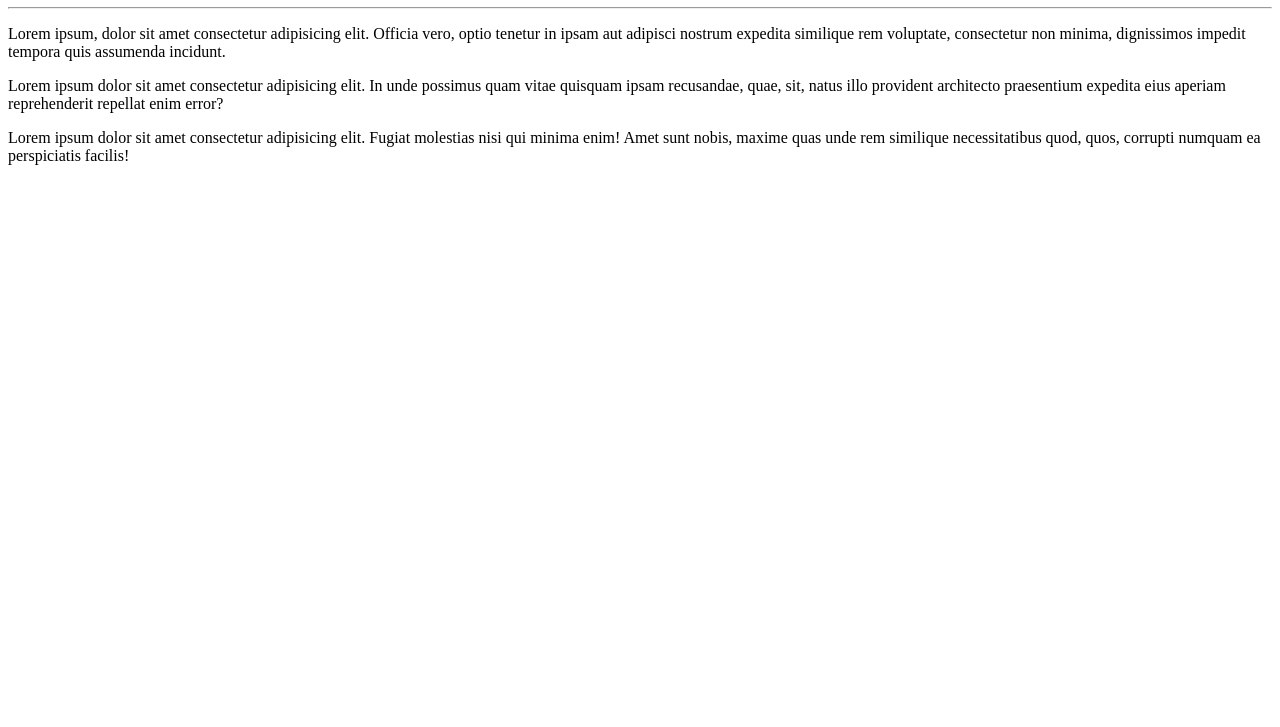
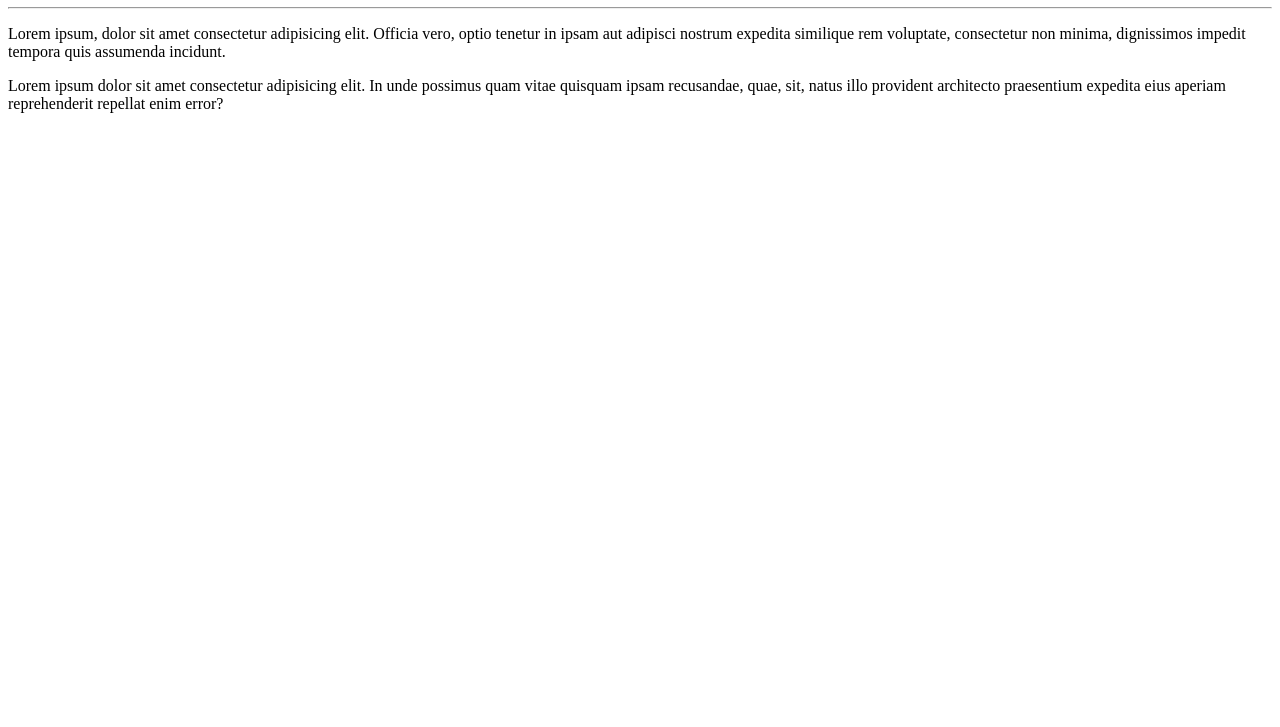
Before and after one commit to FagnerHc/Ola-Mundo-, a plain HTML site: page site-exemplo/index.html in a window 1280 px wide. Shown: the part 73-800 px from the top of the page. Drawn offline with Linux system fonts and the light colour scheme.

Commit message:
Update index.html

```diff
--- a/site-exemplo/index.html
+++ b/site-exemplo/index.html
@@ -11,6 +11,5 @@
     <hr>
     <p>Lorem ipsum, dolor sit amet consectetur adipisicing elit. Officia vero, optio tenetur in ipsam aut adipisci nostrum expedita similique rem voluptate, consectetur non minima, dignissimos impedit tempora quis assumenda incidunt.</p>
     <p>Lorem ipsum dolor sit amet consectetur adipisicing elit. In unde possimus quam vitae quisquam ipsam recusandae, quae, sit, natus illo provident architecto praesentium expedita eius aperiam reprehenderit repellat enim error?</p>
-    <p>Lorem ipsum dolor sit amet consectetur adipisicing elit. Fugiat molestias nisi qui minima enim! Amet sunt nobis, maxime quas unde rem similique necessitatibus quod, quos, corrupti numquam ea perspiciatis facilis!</p>
 </body>
 </html>
```
